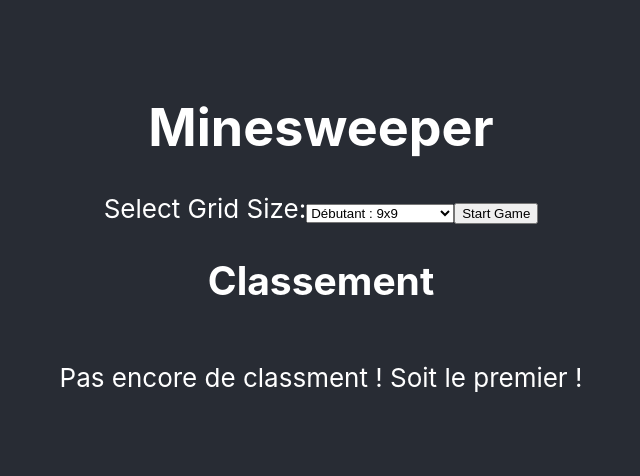
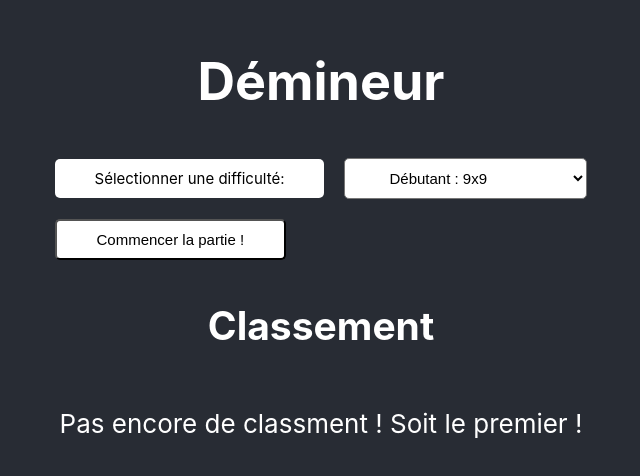
Before and after one commit to Degatc/deminer, a React (Create React App) app: page / in a window 1280 px wide. Shown: the part 160-636 px from the top of the page, without its empty margins (319-959 px from the left). Built offline with nearby package versions, Linux system fonts and the light colour scheme.

Commit message:
improvement

```diff
--- a/src/App.css
+++ b/src/App.css
@@ -42,6 +42,15 @@
   color: #61dafb;
 }
 
+.button {
+  background-color: white;
+  color: black;
+  font-size: 15px;
+  padding: 10px 40px;
+  border-radius: 5px;
+  margin: 10px 10px;
+  cursor: pointer;
+}
 
 @keyframes App-logo-spin {
   from {
--- a/src/App.js
+++ b/src/App.js
@@ -119,8 +119,12 @@ const Minesweeper = () => {
     }
   }
 
-  // User click
   const handleCellClick = (rowIndex, colIndex) => {
+    if (revealed[rowIndex][colIndex]) {
+      // Case already revealed, do nothing
+      return;
+    }
+
     if (grid[rowIndex][colIndex] === 'mine') {
       // Game over
       alert("Game Over! You've hit a mine.");
@@ -129,9 +133,10 @@ const Minesweeper = () => {
       // Reveal adjacent cells
       revealAdjacentCells(grid, revealed, rowIndex, colIndex);
       checkForWin(grid, revealed)
-      setScore(getAdjacentMinesCount(grid, rowIndex, colIndex));
+      setScore(score + getAdjacentMinesCount(grid, rowIndex, colIndex));
     }
   };
+
 
   // Handle right click
   const handleRightClick = (e, rowIndex, colIndex) => {
@@ -177,22 +182,24 @@ const Minesweeper = () => {
 
   return (
     <div id='main'>
-      <h1>Minesweeper</h1>
+      <h1>Démineur</h1>
       {!gameStarted && (
         <div>
-          <label htmlFor="grid-size-select">Select Grid Size:</label>
-          <select id="grid-size-select" onChange={handleGridSizeChange}>
+          <label class="button" htmlFor="grid-size-select">Sélectionner une difficulté:</label>
+          <select class="button" id="grid-size-select" onChange={handleGridSizeChange}>
             <option value={9}>Débutant : 9x9</option>
             <option value={16}>Intermédiaire : 16x16</option>
             <option value={22}>Expert : 22x22</option>
             <option value={30}>Maître : 30x30</option>
           </select>
-          <button onClick={startGame}>Start Game</button>
+          <div>
+          <button class="button" onClick={startGame}>Commencer la partie !</button>
+          </div>
         </div>
       )}
       {gameStarted && (
         <div>
-          <h2>Timer: {timer} seconds</h2>
+          <h2>Temps: {timer} secondes</h2>
           <h2>Score: {score}</h2>
           <table>
             <tbody>
@@ -209,7 +216,7 @@ const Minesweeper = () => {
               ))}
             </tbody>
           </table>
-          <button onClick={abandoned}>Abandonné</button>
+          <button class="button" onClick={abandoned}>Abandonné</button>
         </div>
       )}
       <h2>Classement</h2>
@@ -217,8 +224,8 @@ const Minesweeper = () => {
         <table>
           <thead>
             <tr>
-              <th>Rank</th>
-              <th>Name</th>
+              <th>Rang</th>
+              <th>Nom</th>
               <th>Score</th>
             </tr>
           </thead>
```
